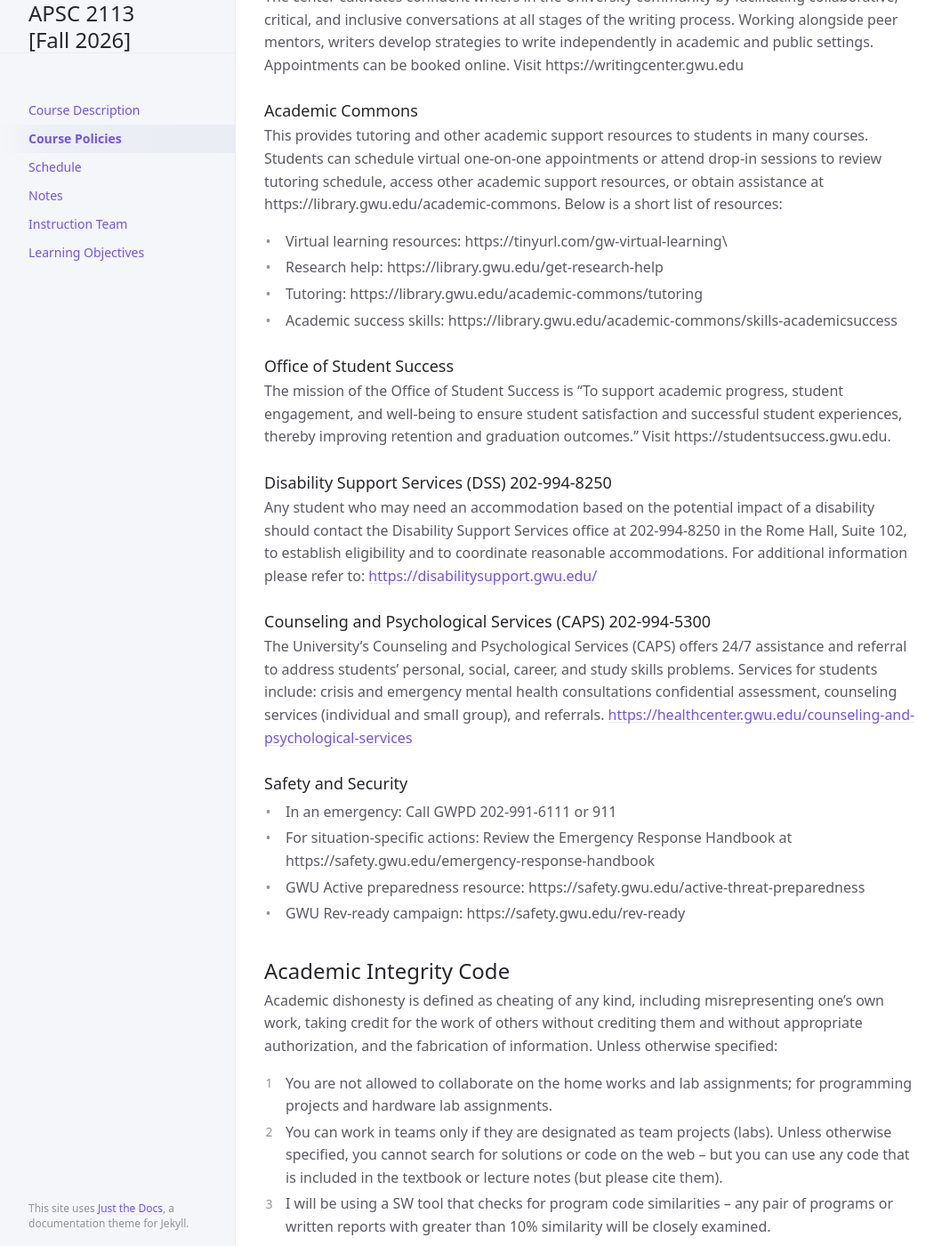
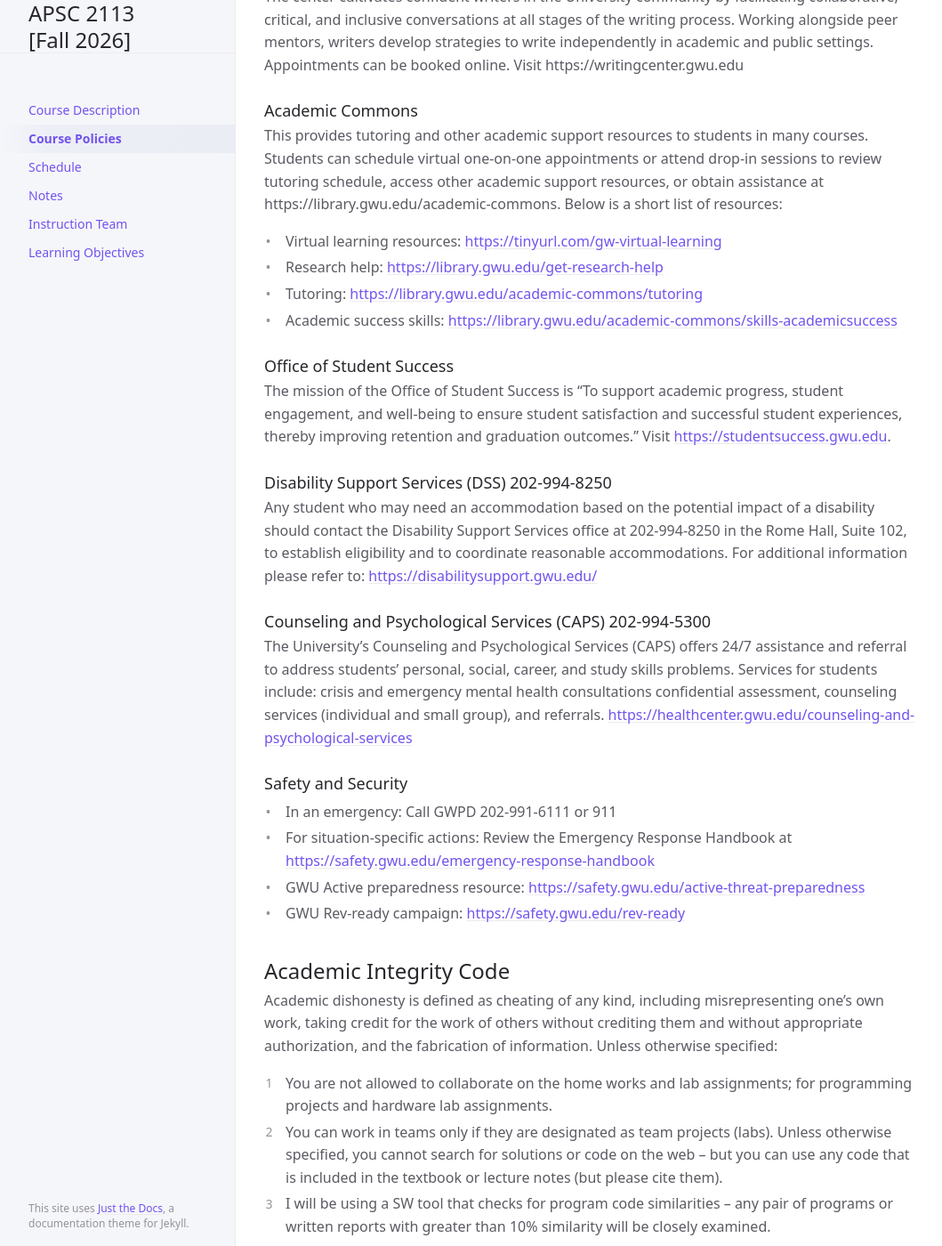
Before and after one commit to gwu-apsc2113/fall2026, a Jekyll site: the page built from policies.md, in a window 1280 px wide and 1400 px high, scrolled down 5745 px. Shown: the whole window at 89% size, without its empty margins (107-1166 px from the left). Built offline with Jekyll 4.4.1, drawn with Linux system fonts in a browser that asks for light colours; cached includes are drawn as plain includes; some of the changed text lies outside the part shown.

Commit message:
Commit-5  09/01/2026

```diff
--- a/policies.md
+++ b/policies.md
@@ -40,7 +40,7 @@ The grading breakdown is subject to change during the course for the benefit of
       <p> <strong>Exam-2: 30% </strong> </p>
   </td>
     <td width="40%">
-      <img src="/assets/images/noun-exam-3617082_copy.png" alt="exam icon" style="object-fit:contain width:200px;height:200px; margin-right: 5px;" /><br>
+      <img src="/fall2026/assets/images/noun-exam-3617082_copy.png" alt="exam icon" style="object-fit:contain width:200px;height:200px; margin-right: 5px;" /><br>
       <p><font size="1">exam by pongsakorn from <a href="https://thenounproject.com/browse/icons/term/exam/" target="_blank" title="exam Icons">Noun Project</a></font></p>
     </td>
   </tr>
@@ -114,7 +114,7 @@ Furthermore, the ethical issues regarding the use of chatGPT or any other AI-bas
     </td>
 
     <td width="40%">
-      <img src="/assets/images/noun-classroom-3973477_copy.png" alt="classroom icon" style="object-fit:contain width:200px;height:200px; margin-right: 5px;" /><br>
+      <img src="/fall2026/assets/images/noun-classroom-3973477_copy.png" alt="classroom icon" style="object-fit:contain width:200px;height:200px; margin-right: 5px;" /><br>
       <p><font size="1">classroom by Chattapat from <a href="https://thenounproject.com/browse/icons/term/classroom/" target="_blank" title="classroom Icons">Noun Project</a></font></p>
     </td>
   </tr>
@@ -159,7 +159,7 @@ When you need to communicate with us directly regarding extenuating circumstance
       <p> Disrespect in any form will not be tolerated. </p>
     </td>
     <td width="40%">
-      <img src="/assets/images/noun-employee-diversity-3989902_copy.png" alt="classroom icon" style="object-fit:contain width:200px;height:200px; margin-right: 5px;" /><br>
+      <img src="/fall2026/assets/images/noun-employee-diversity-3989902_copy.png" alt="classroom icon" style="object-fit:contain width:200px;height:200px; margin-right: 5px;" /><br>
       <p><font size="1">employee diversity by Bold Yellow from <a href="https://thenounproject.com/browse/icons/term/employee-diversity/" target="_blank" title="employee diversity Icons">Noun Project</a></font></p>
     </td>
   </tr>
@@ -188,13 +188,13 @@ The center cultivates confident writers in the University community by facilitat
 
 ### Academic Commons
 This provides tutoring and other academic support resources to students in many courses. Students can schedule virtual one-on-one appointments or attend drop-in sessions to review tutoring schedule, access other academic support resources, or obtain assistance at https://library.gwu.edu/academic-commons. Below is a short list of resources:
-- Virtual learning resources: https://tinyurl.com/gw-virtual-learning\
-- Research help: https://library.gwu.edu/get-research-help
-- Tutoring: https://library.gwu.edu/academic-commons/tutoring
-- Academic success skills: https://library.gwu.edu/academic-commons/skills-academicsuccess
+- Virtual learning resources: <https://tinyurl.com/gw-virtual-learning>
+- Research help: <https://library.gwu.edu/get-research-help>
+- Tutoring: <https://library.gwu.edu/academic-commons/tutoring>
+- Academic success skills: <https://library.gwu.edu/academic-commons/skills-academicsuccess>
 
 ### Office of Student Success
-The mission of the Office of Student Success is “To support academic progress, student engagement, and well-being to ensure student satisfaction and successful student experiences, thereby improving retention and graduation outcomes.” Visit https://studentsuccess.gwu.edu.
+The mission of the Office of Student Success is “To support academic progress, student engagement, and well-being to ensure student satisfaction and successful student experiences, thereby improving retention and graduation outcomes.” Visit <https://studentsuccess.gwu.edu>.
 
 
 ### Disability Support Services (DSS) 202‐994‐8250
@@ -207,9 +207,9 @@ The University's Counseling and Psychological Services (CAPS) offers 24/7 assist
 
 ### Safety and Security
 - In an emergency: Call GWPD 202-991-6111 or 911
-- For situation-specific actions: Review the Emergency Response Handbook at https://safety.gwu.edu/emergency-response-handbook
-- GWU Active preparedness resource: https://safety.gwu.edu/active-threat-preparedness
-- GWU Rev-ready campaign: https://safety.gwu.edu/rev-ready
+- For situation-specific actions: Review the Emergency Response Handbook at <https://safety.gwu.edu/emergency-response-handbook>
+- GWU Active preparedness resource: <https://safety.gwu.edu/active-threat-preparedness>
+- GWU Rev-ready campaign: <https://safety.gwu.edu/rev-ready>
 
 
 ## Academic Integrity Code
```
Also changed, not shown: other parts of policies.md (+2 -2 lines), 2 other files.
